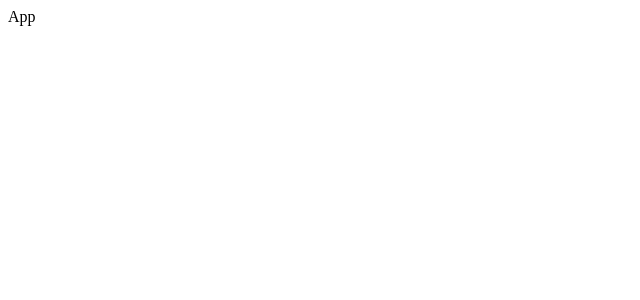
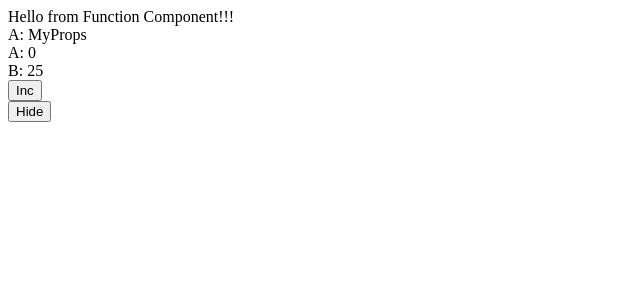
Before and after one commit to AnastasssiaK/react_okten, a React (Create React App) app: page / in a window 1280 px wide. Shown: the top 300 px of the page, without its empty margins (0-640 px from the left). Built offline with nearby package versions, Linux system fonts and the light colour scheme.

Commit message:
lesson 5 part 3

```diff
--- a/src/App.js
+++ b/src/App.js
@@ -1,7 +1,12 @@
+import {ClassComponent, FunctionComponent} from "./components";
+import {useState} from "react";
+
 const App = () => {
+    const [flag, setFlag] = useState(true);
     return (
         <div>
-            App
+            <div>{flag && <FunctionComponent ssss={'MyProps'}/>}</div>
+            <button onClick={()=>setFlag(prev=>!prev)}>Hide</button>
         </div>
     );
 };
--- /dev/null
+++ b/src/components/ClassComponent.js
@@ -0,0 +1,49 @@
+import {Component} from "react";
+
+class ClassComponent extends Component {
+    constructor(props) {
+        super(props);
+        this.state = {a: 0, b: 25}
+        console.log('constructor');
+    }
+
+    componentDidMount() {
+        console.log('componentDidMount');
+    }
+
+    // getSnapshotBeforeUpdate(prevProps, prevState) {
+    //     if (prevState.a ===5){
+    //         return 'Snapshot!!!!!!!!!!!!!!!!!!!!'
+    //     }
+    //     return null
+    // }
+    componentWillUnmount() {
+        console.log('componentWillUnmount');
+    }
+
+    componentDidUpdate(prevProps, prevState, snapshot) {
+        console.log('componentDidUpdate');
+        console.log('prevProps', prevProps);
+        console.log('prevState', prevState);
+        console.log('snapshot', snapshot);
+    }
+
+    inc() {
+        this.setState(prev => ({a: prev.a + 1}))
+    }
+
+    render() {
+        console.log('render');
+        return (
+            <div>
+                Hello from Class Component!!!
+                <div>A: {this.props.ssss}</div>
+                <div>A: {this.state.a}</div>
+                <div>B: {this.state.b}</div>
+                <button onClick={() => this.inc()}>Inc</button>
+            </div>
+        )
+    }
+}
+
+export {ClassComponent}
--- /dev/null
+++ b/src/components/FunctionComponent.js
@@ -0,0 +1,32 @@
+import {useEffect, useState} from "react";
+
+const FunctionComponent = (props) => {
+    const {ssss} = props;
+    console.log('constructor');
+    const [state, setState] = useState({a: 0, b: 25});
+    const inc = () => {
+        setState({...state, a: state.a + 1})
+    }
+    useEffect(() => {
+        console.log('componentDidMount');
+        return ()=>{
+            console.log('componentWillUnmount')
+        }
+    }, [])
+
+    useEffect(() => {
+        console.log('componentDidUpdate');
+    }, [props, state])
+    return (
+        <div>
+            {console.log('render')}
+            Hello from Function Component!!!
+            <div>A: {ssss}</div>
+            <div>A: {state.a}</div>
+            <div>B: {state.b}</div>
+            <button onClick={() => inc()}>Inc</button>
+        </div>
+    );
+};
+
+export {FunctionComponent};
--- /dev/null
+++ b/src/components/index.js
@@ -0,0 +1,2 @@
+export * from './ClassComponent';
+export * from './FunctionComponent';
--- a/src/index.js
+++ b/src/index.js
@@ -4,4 +4,4 @@ import ReactDOM from 'react-dom/client';
 import App from './App';
 
 const root = ReactDOM.createRoot(document.getElementById('root'));
-root.render(<App/>);
+root.render(<App/>)
```
